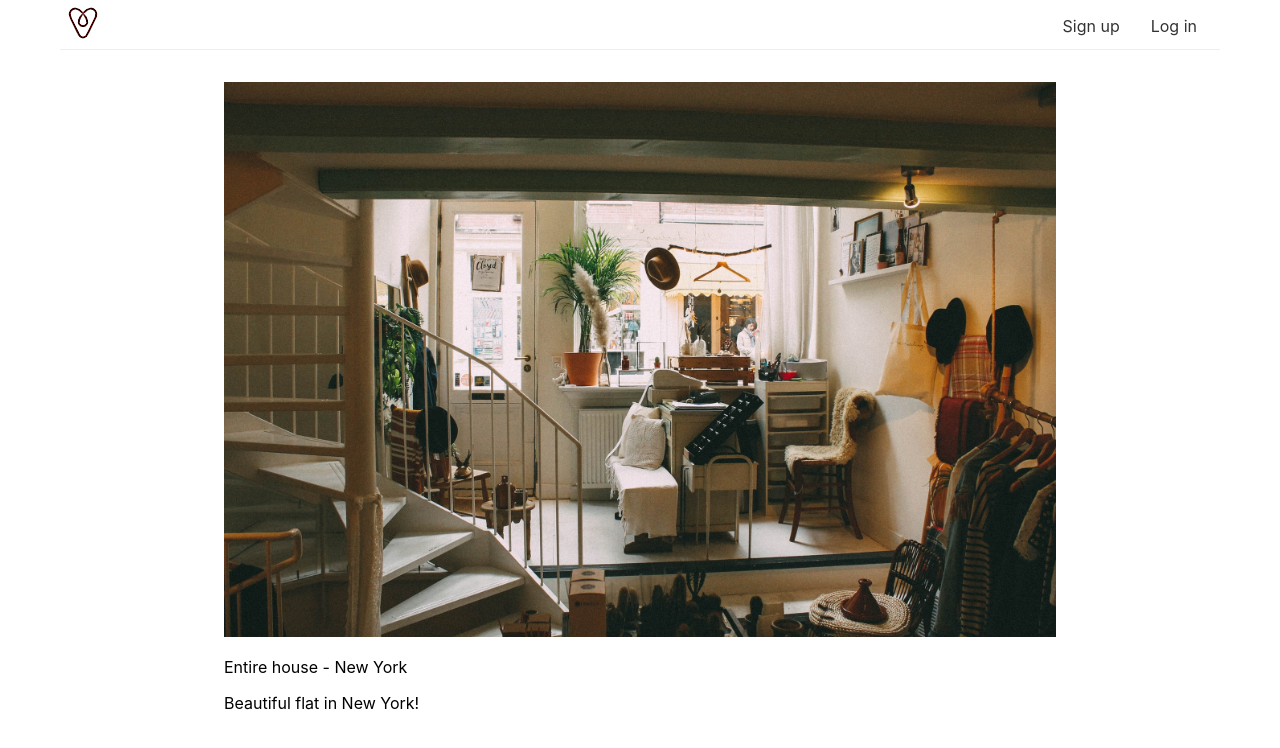
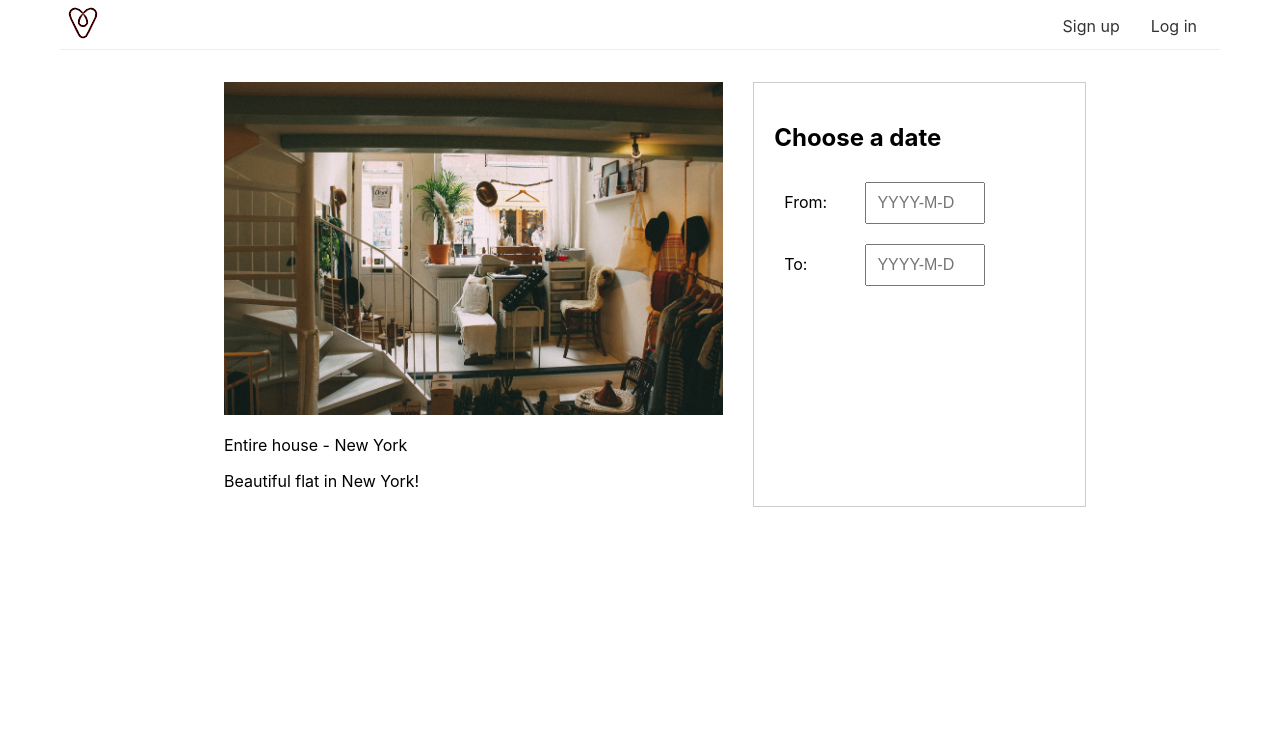
Before and after one commit to mbelenmontoya/airbnb-clone, a Next.js app: page /houses/1 in a window 1280 px wide. Shown: the top 748 px of the page. Built offline with nearby package versions, Linux system fonts and the light colour scheme.

Commit message:
datepicker added

```diff
--- /dev/null
+++ b/components/DateRangePicker.js
@@ -0,0 +1,38 @@
+import DayPickerInput from "react-day-picker/DayPickerInput";
+import "react-day-picker/lib/style.css";
+
+export default function DateRangePicker() {
+  return (
+    <div className="date-range-picker-container">
+      <div>
+        <label>From:</label>
+        <DayPickerInput />
+      </div>
+      <div>
+        <label>To:</label>
+        <DayPickerInput />
+      </div>
+      <style jsx>
+        {`
+          .date-range-picker-container div {
+            display: grid;
+            grid-template-columns: 30% 70%;
+            padding: 10px;
+          }
+          label {
+            padding-top: 10px;
+          }
+        `}
+      </style>
+      <style jsx global>
+        {`
+          .DayPickerInput input {
+            width: 120px;
+            padding: 10px;
+            font-size: 16px;
+          }
+        `}
+      </style>
+    </div>
+  );
+}
--- a/package.json
+++ b/package.json
@@ -10,6 +10,7 @@
   "dependencies": {
     "next": "12.0.10",
     "react": "17.0.2",
+    "react-day-picker": "^7.4.10",
     "react-dom": "17.0.2"
   },
   "devDependencies": {
--- a/pages/houses/[id].js
+++ b/pages/houses/[id].js
@@ -1,18 +1,38 @@
 import houses from '../../houses.js'
 import Head from 'next/head'
 import Layout from '../../components/Layout'
+import DateRangePicker from '../../components/DateRangePicker'
 
 export default function House(props) {
     const content = (
-        <div>
+        <div className="container">
           <Head>
             <title>{props.house.title}</title>
           </Head>
-          <img src={props.house.picture} width="100%" alt="House picture" />
-          <p>
-            {props.house.type} - {props.house.town}
-          </p>
-          <p>{props.house.title}</p>
+          <article>
+            <img src={props.house.picture} width="100%" alt="House picture" />
+            <p>
+              {props.house.type} - {props.house.town}
+            </p>
+            <p>{props.house.title}</p>
+          </article>
+          <aside>
+            <h2>Choose a date</h2>
+            <DateRangePicker />
+          </aside>
+
+          <style jsx>{`
+                .container {
+                    display: grid;
+                    grid-template-columns: 60% 40%;
+                    grid-gap: 30px;
+                }
+
+                aside {
+                    border: 1px solid #ccc;
+                    padding: 20px;
+                }
+            `}</style>
         </div>
       )
 
```
Also changed, not shown: 2 other files (tests, documents, lock files or other folders).
